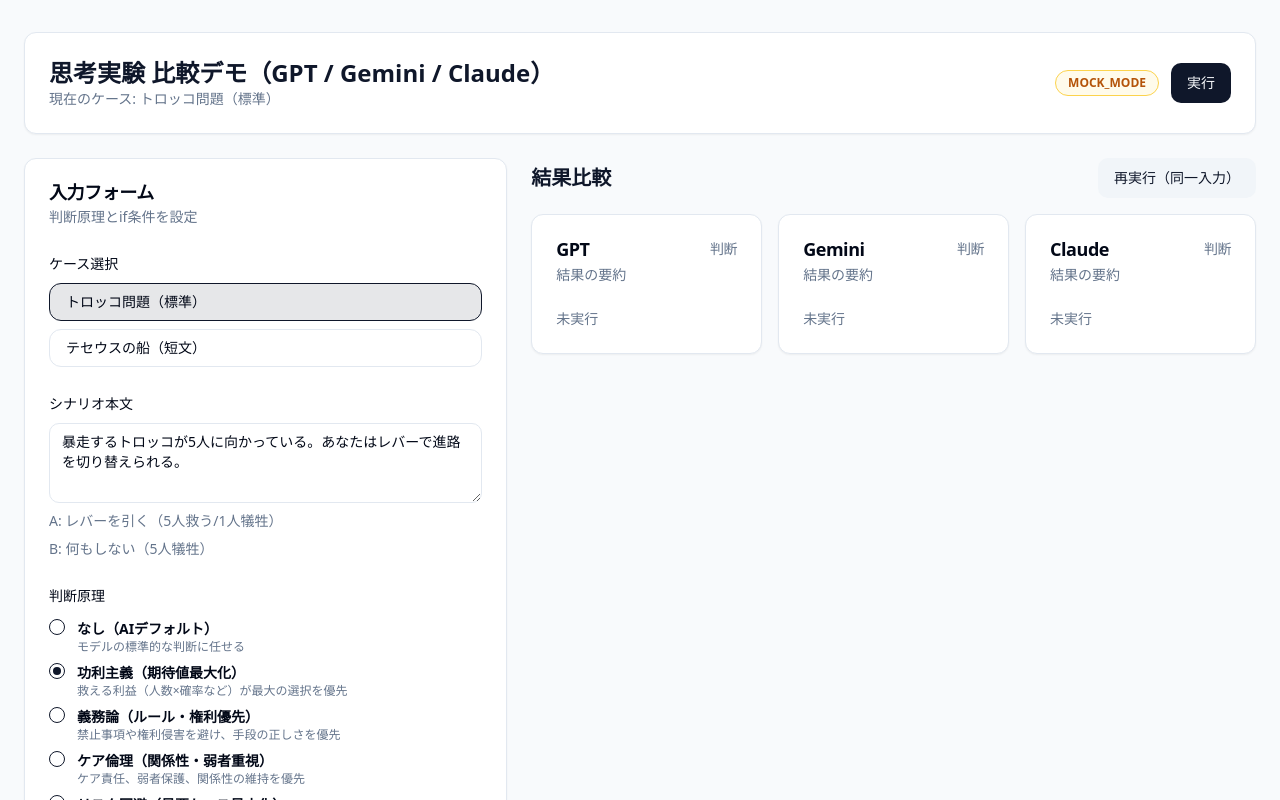
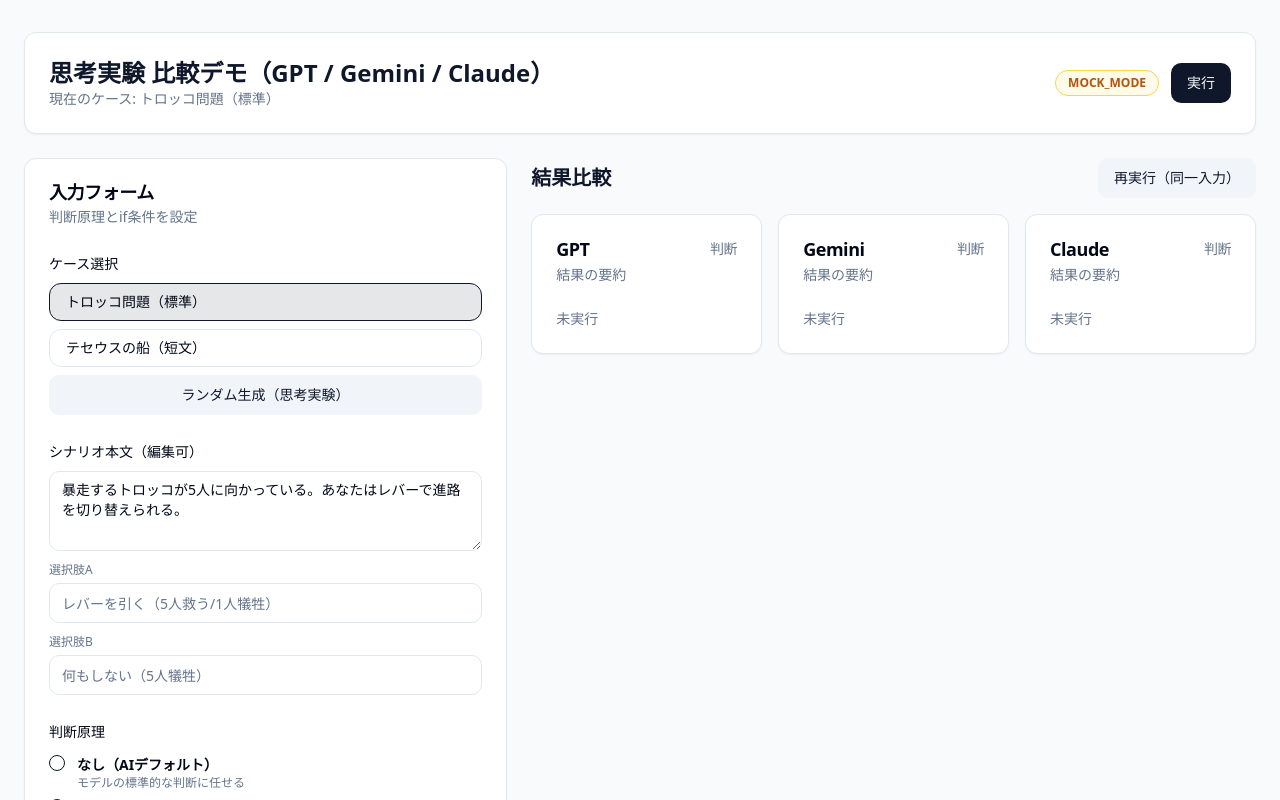
Before and after one commit to loorye/til, a Next.js app: page / in a window 1280 px wide. Shown: the top 800 px of the page. Built offline with nearby package versions, Linux system fonts and the light colour scheme.

Commit message:
Add editable and random scenarios

```diff
--- a/app/api/eval/route.ts
+++ b/app/api/eval/route.ts
@@ -227,9 +227,9 @@
 
   const userPrompt = buildUserPrompt({
     caseTitle: selectedCase.title,
-    scenarioText: selectedCase.scenarioText,
-    optionA: selectedCase.optionA,
-    optionB: selectedCase.optionB,
+    scenarioText: input.scenarioText,
+    optionA: input.optionA,
+    optionB: input.optionB,
     principleId: input.principleId,
     ifConditions: input.ifConditions,
     targetConfidence: input.targetConfidence
@@ -297,9 +297,9 @@
               systemPrompt,
               userPrompt: buildUserPrompt({
                 caseTitle: selectedCase.title,
-                scenarioText: selectedCase.scenarioText,
-                optionA: selectedCase.optionA,
-                optionB: selectedCase.optionB,
+                scenarioText: input.scenarioText,
+                optionA: input.optionA,
+                optionB: input.optionB,
                 principleId: input.principleId,
                 ifConditions: input.ifConditions,
                 targetConfidence: input.targetConfidence,
@@ -326,9 +326,9 @@
               systemPrompt,
               userPrompt: buildUserPrompt({
                 caseTitle: selectedCase.title,
-                scenarioText: selectedCase.scenarioText,
-                optionA: selectedCase.optionA,
-                optionB: selectedCase.optionB,
+                scenarioText: input.scenarioText,
+                optionA: input.optionA,
+                optionB: input.optionB,
                 principleId: input.principleId,
                 ifConditions: input.ifConditions,
                 targetConfidence: input.targetConfidence,
@@ -353,9 +353,9 @@
               systemPrompt,
               userPrompt: buildUserPrompt({
                 caseTitle: selectedCase.title,
-                scenarioText: selectedCase.scenarioText,
-                optionA: selectedCase.optionA,
-                optionB: selectedCase.optionB,
+                scenarioText: input.scenarioText,
+                optionA: input.optionA,
+                optionB: input.optionB,
                 principleId: input.principleId,
                 ifConditions: input.ifConditions,
                 targetConfidence: input.targetConfidence,
--- a/app/page.tsx
+++ b/app/page.tsx
@@ -43,6 +43,9 @@
     principleId: PrincipleId;
     ifConditions: string[];
     targetConfidence: number;
+    scenarioText: string;
+    optionA: string;
+    optionB: string;
   };
   results: {
     gpt: ModelResult;
@@ -58,6 +61,40 @@
   gemini: "#16a34a",
   claude: "#9333ea"
 };
+
+const RANDOM_SUBJECTS = [
+  "自動運転車",
+  "AI医療システム",
+  "避難誘導ドローン",
+  "学校の評価AI",
+  "災害時の配給AI"
+];
+const RANDOM_CONFLICTS = [
+  "少数を犠牲に多数を救う",
+  "年長者と年少者の優先",
+  "近い友人と見知らぬ人の救助",
+  "短期の利益と長期のリスク",
+  "公平性と即時の成果"
+];
+const RANDOM_CONTEXTS = [
+  "緊急性が非常に高い",
+  "情報が不完全",
+  "透明性が求められる",
+  "責任の所在が不明確",
+  "社会的合意が分かれている"
+];
+
+function buildRandomScenario() {
+  const subject = RANDOM_SUBJECTS[Math.floor(Math.random() * RANDOM_SUBJECTS.length)];
+  const conflict = RANDOM_CONFLICTS[Math.floor(Math.random() * RANDOM_CONFLICTS.length)];
+  const context = RANDOM_CONTEXTS[Math.floor(Math.random() * RANDOM_CONTEXTS.length)];
+
+  return {
+    scenarioText: `${subject}が判断を迫られている。状況は「${conflict}」で、${context}。あなたはどちらを選ぶべきか？`,
+    optionA: "A: 直接的な被害を最小化する選択",
+    optionB: "B: 長期的な信頼を優先する選択"
+  };
+}
 
 function ConfidenceChart({
   value,
@@ -180,12 +217,21 @@
   const [ifPrimary, setIfPrimary] = useState("");
   const [ifSecondary, setIfSecondary] = useState("");
   const [targetConfidence, setTargetConfidence] = useState(80);
+  const [scenarioText, setScenarioText] = useState(CASES[0].scenarioText);
+  const [optionA, setOptionA] = useState(CASES[0].optionA);
+  const [optionB, setOptionB] = useState(CASES[0].optionB);
   const [results, setResults] = useState<ApiResponse["results"] | null>(null);
   const [errors, setErrors] = useState<Record<string, string> | null>(null);
   const [loading, setLoading] = useState(false);
   const [history, setHistory] = useState<HistoryEntry[]>([]);
 
   const selectedCase = CASE_MAP.get(caseId) ?? CASES[0];
+
+  useEffect(() => {
+    setScenarioText(selectedCase.scenarioText);
+    setOptionA(selectedCase.optionA);
+    setOptionB(selectedCase.optionB);
+  }, [selectedCase]);
 
   useEffect(() => {
     const stored = localStorage.getItem(HISTORY_STORAGE_KEY);
@@ -213,9 +259,12 @@
       caseId,
       principleId,
       ifConditions,
-      targetConfidence
+      targetConfidence,
+      scenarioText,
+      optionA,
+      optionB
     };
-  }, [caseId, principleId, ifPrimary, ifSecondary, targetConfidence]);
+  }, [caseId, principleId, ifPrimary, ifSecondary, targetConfidence, scenarioText, optionA, optionB]);
 
   const runEvaluation = useCallback(async () => {
     setLoading(true);
@@ -256,7 +305,17 @@
     setIfPrimary(entry.input.ifConditions[0] ?? "");
     setIfSecondary(entry.input.ifConditions[1] ?? "");
     setTargetConfidence(entry.input.targetConfidence);
+    setScenarioText(entry.input.scenarioText);
+    setOptionA(entry.input.optionA);
+    setOptionB(entry.input.optionB);
     setResults(entry.results);
+  };
+
+  const generateRandomScenario = () => {
+    const random = buildRandomScenario();
+    setScenarioText(random.scenarioText);
+    setOptionA(random.optionA);
+    setOptionB(random.optionB);
   };
 
   const exportHistory = () => {
@@ -333,14 +392,37 @@
                     </button>
                   ))}
                 </div>
+                <Button
+                  variant="secondary"
+                  className="mt-2 w-full"
+                  type="button"
+                  onClick={generateRandomScenario}
+                >
+                  ランダム生成（思考実験）
+                </Button>
               </div>
 
               <div className="space-y-2">
-                <Label>シナリオ本文</Label>
-                <Textarea readOnly value={selectedCase.scenarioText} />
+                <Label>シナリオ本文（編集可）</Label>
+                <Textarea
+                  value={scenarioText}
+                  onChange={(event) => setScenarioText(event.target.value)}
+                />
                 <div className="grid gap-2 text-sm text-muted-foreground">
-                  <p>A: {selectedCase.optionA}</p>
-                  <p>B: {selectedCase.optionB}</p>
+                  <div className="space-y-1">
+                    <Label className="text-xs">選択肢A</Label>
+                    <Input
+                      value={optionA}
+                      onChange={(event) => setOptionA(event.target.value)}
+                    />
+                  </div>
+                  <div className="space-y-1">
+                    <Label className="text-xs">選択肢B</Label>
+                    <Input
+                      value={optionB}
+                      onChange={(event) => setOptionB(event.target.value)}
+                    />
+                  </div>
                 </div>
               </div>
 
--- a/lib/schema.ts
+++ b/lib/schema.ts
@@ -4,7 +4,10 @@
   caseId: z.enum(["trolley", "theseus"]),
   principleId: z.string(),
   ifConditions: z.array(z.string().min(1)).max(2),
-  targetConfidence: z.number().int().min(51).max(100)
+  targetConfidence: z.number().int().min(51).max(100),
+  scenarioText: z.string().min(1),
+  optionA: z.string().min(1),
+  optionB: z.string().min(1)
 });
 
 export const ModelResultSchema = z.object({
```
